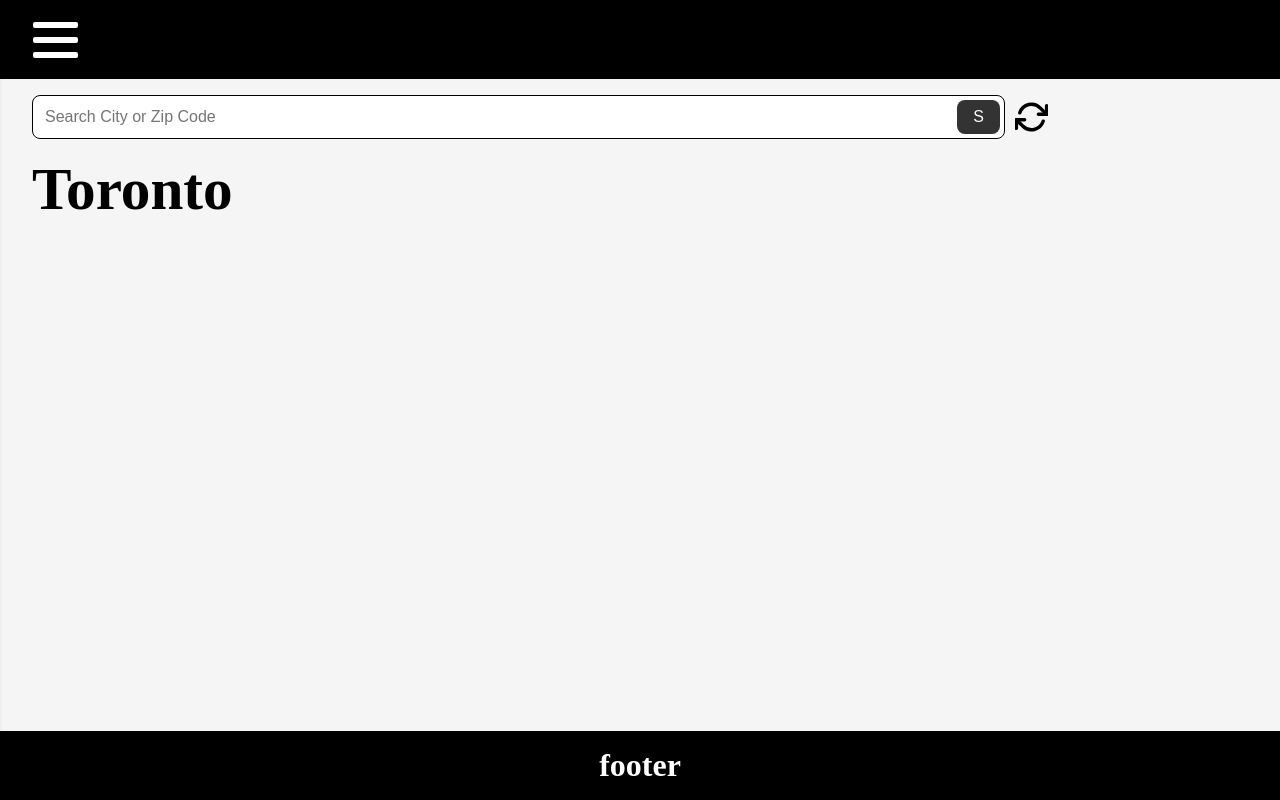
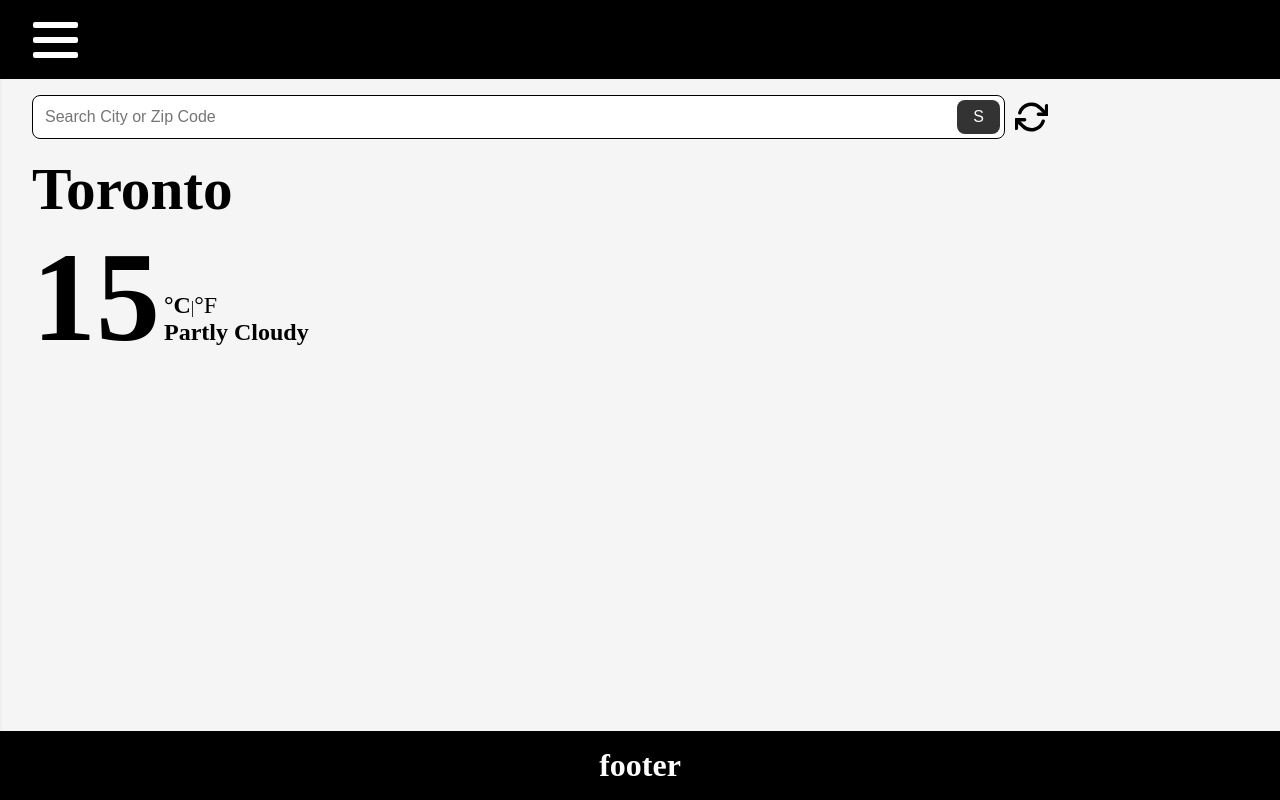
Before and after one commit to ntshabalala-dev/Odin-weather-app, a website built with webpack: page src/index.html in a window 1280 px wide. Built offline with nearby package versions, Linux system fonts and the light colour scheme.

Commit message:
Add weather overview section with temperature display and styling

```diff
--- a/src/index.html
+++ b/src/index.html
@@ -47,6 +47,25 @@
             <span id="location__name">Toronto</span>
             <!-- Add date -->
         </div>
+
+        <div class="weather-overview" id="weather-overview">
+            <div class="weather-overview__temperature">
+                <div id="temperature-amount">
+                    <span>15</span>
+                </div>
+                <div id="temperature-details">
+                    <span id="metric">
+                        <span id="celsius" class="selected">&deg;C</span>|<span id="fahrenheit">&deg;F</span>
+                    </span>
+                    <span id="description">
+                        Partly Cloudy
+                    </span>
+                </div>
+            </div>
+            <div class="weather-overview__extra-info">
+
+            </div>
+        </div>
     </main>
 
     <footer>
--- a/src/main.css
+++ b/src/main.css
@@ -213,3 +213,38 @@ footer {
     /* possibly add gap to parent div */
     margin-top: 1rem;
 }
+
+/* ##03 - WEATHER OVERVIEW */
+#weather-overview {
+    display: flex;
+}
+
+.weather-overview__temperature {
+    display: flex;
+    gap: 4px;
+    align-items: last baseline;
+}
+
+#temperature-details {
+    display: flex;
+    flex-direction: column;
+}
+
+#temperature-amount {
+    font-size: 8rem;
+    font-weight: bold;
+}
+
+#temperature-details #description {
+    font-size: 1.5rem;
+    font-weight: 700;
+    text-transform: capitalize;
+}
+
+#metric span {
+    font-size: 1.5rem;
+}
+
+#metric .selected {
+    font-weight: 700;
+}
```
